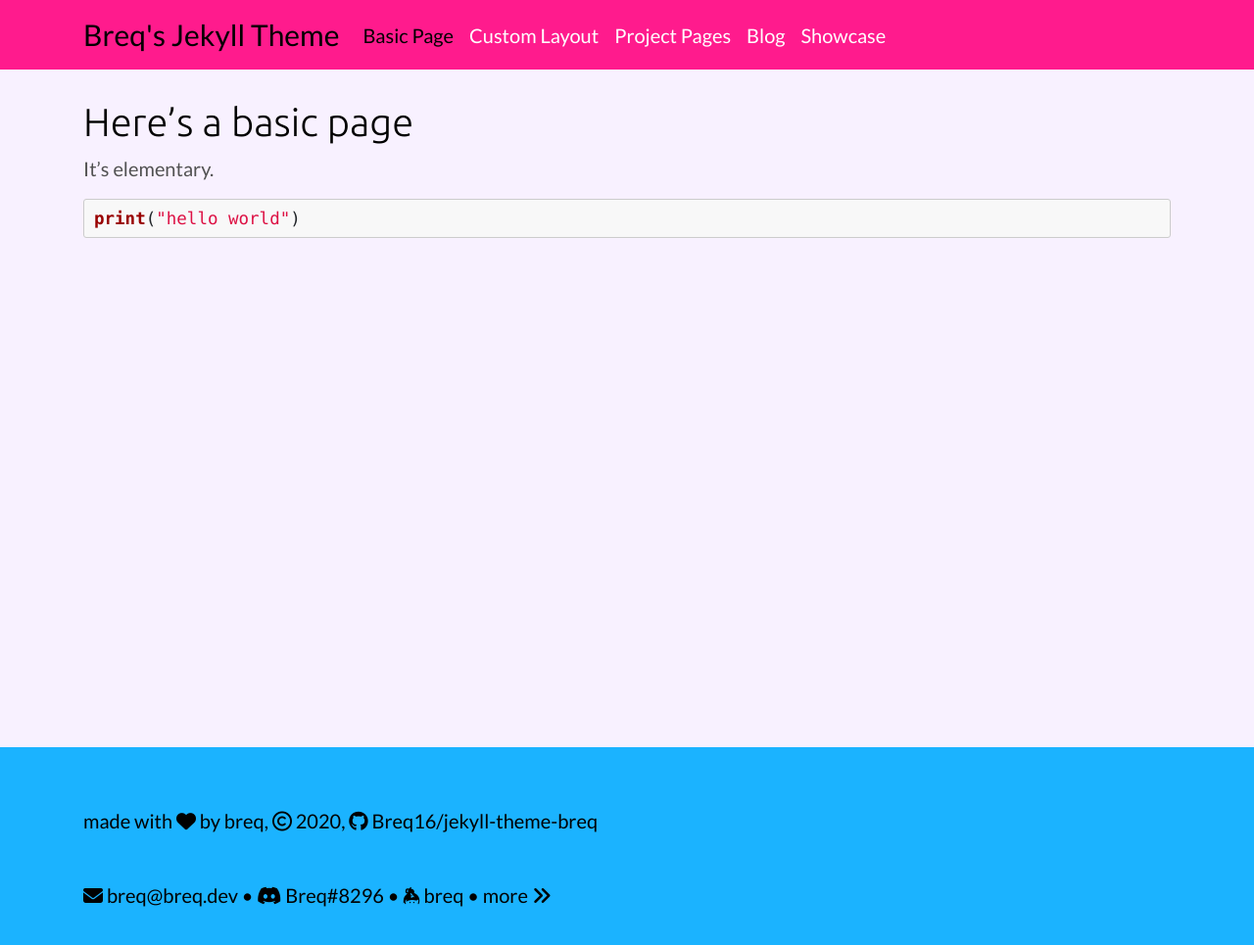
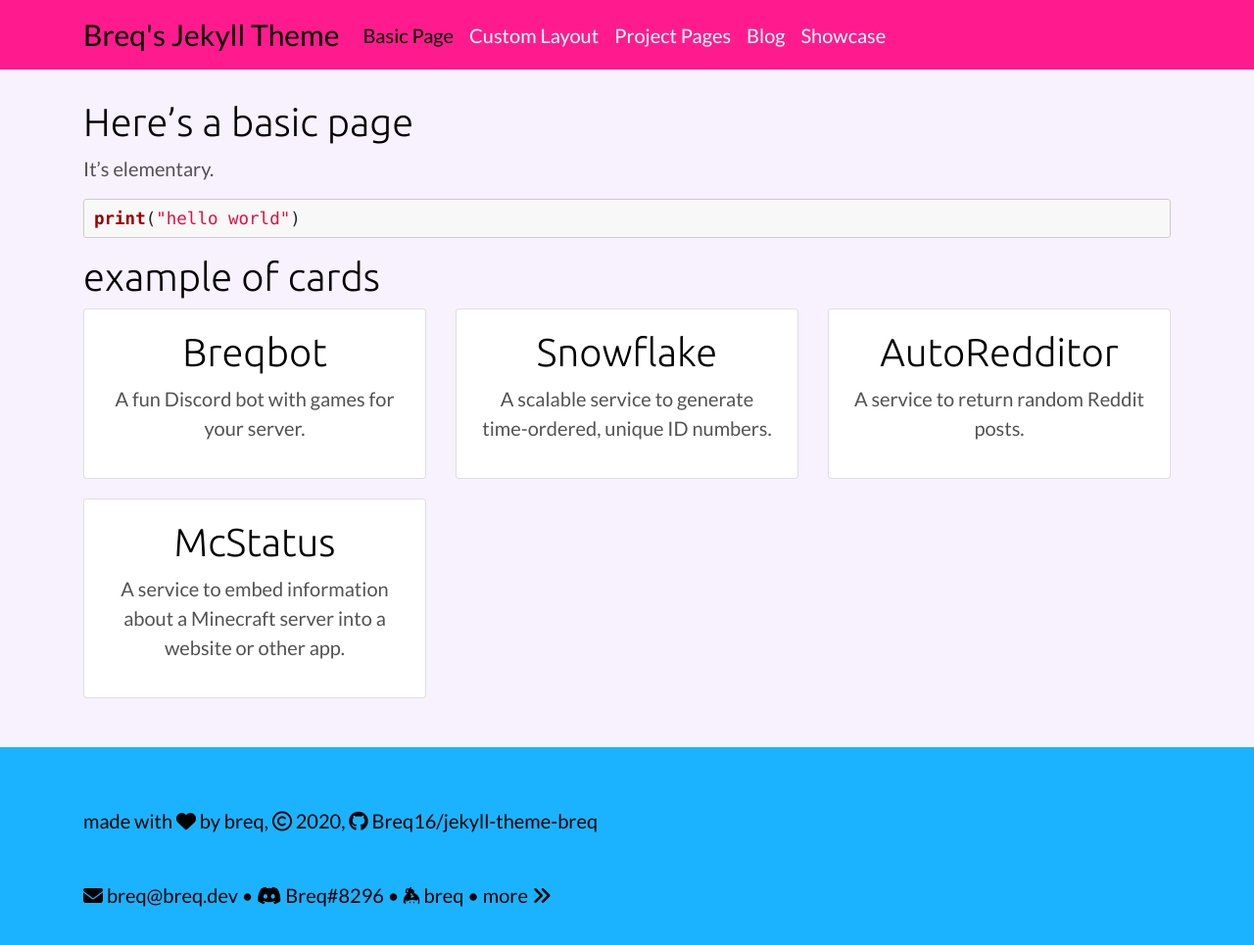
Before and after one commit to Breq16/jekyll-theme-breq, a Jekyll site: the page built from basic-page.md, in a window 1280 px wide and 1005 px high. Shown: the top 965 px of the window at 98% size. Built offline with Jekyll 4.4.1, drawn with Linux system fonts in a browser that asks for light colours; nearby versions of some CDN libraries.

Commit message:
Add padding to the bottom of cards

```diff
--- a/_sass/basics.scss
+++ b/_sass/basics.scss
@@ -82,3 +82,7 @@
 .contact-badge h2 {
     font-size: 24px;
 }
+
+.card {
+    margin-bottom: 20px;
+}
--- a/basic-page.md
+++ b/basic-page.md
@@ -11,3 +11,52 @@ It's elementary.
 {% highlight python %}
 print("hello world")
 {% endhighlight %}
+
+
+# example of cards
+
+<div class="row center">
+    <div class="col-xl-4 col-lg-6">
+        <a class="block-link" href="#">
+            <div class="card">
+                <div class="card-body">
+                    <h1>Breqbot</h1>
+                    <p>A fun Discord bot with games for your server.</p>
+                </div>
+            </div>
+        </a>
+    </div>
+
+    <div class="col-xl-4 col-lg-6">
+        <a class="block-link" href="#">
+            <div class="card">
+                <div class="card-body">
+                    <h1>Snowflake</h1>
+                    <p>A scalable service to generate time-ordered, unique ID numbers.</p>
+                </div>
+            </div>
+        </a>
+    </div>
+
+    <div class="col-xl-4 col-lg-6">
+        <a class="block-link" href="#">
+            <div class="card">
+                <div class="card-body">
+                    <h1>AutoRedditor</h1>
+                    <p>A service to return random Reddit posts.</p>
+                </div>
+            </div>
+        </a>
+    </div>
+
+    <div class="col-xl-4 col-lg-6">
+        <a class="block-link" href="#">
+            <div class="card">
+                <div class="card-body">
+                    <h1>McStatus</h1>
+                    <p>A service to embed information about a Minecraft server into a website or other app.</p>
+                </div>
+            </div>
+        </a>
+    </div>
+</div>
```
